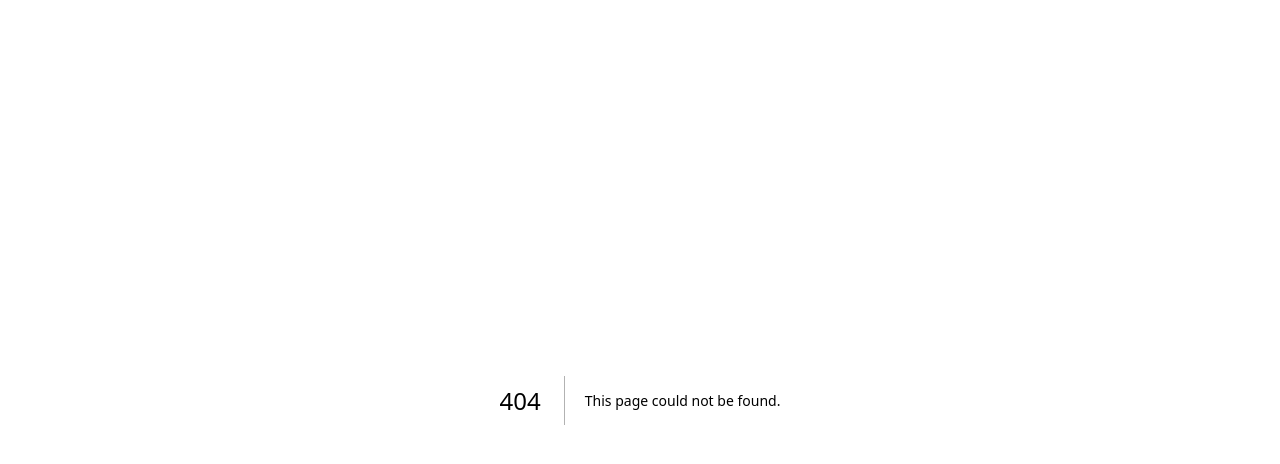
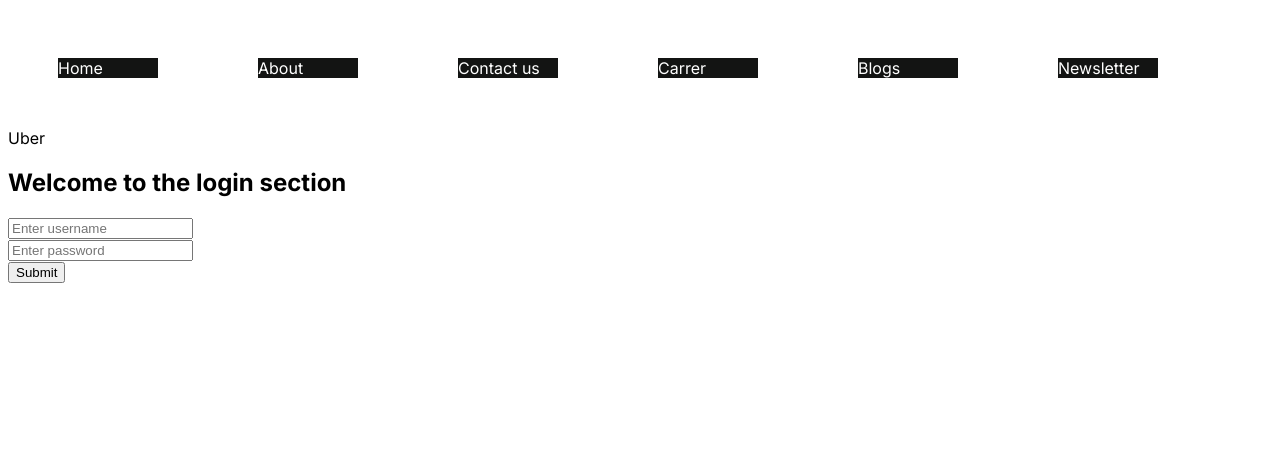
Before and after one commit to sangatrokaya/nextjsPractice, a Next.js app: page /login in a window 1280 px wide. Before the commit this address had no page. Shown: the top 464 px of the page. Built offline with nearby package versions, Linux system fonts and the light colour scheme.

Commit message:
nextjs project setup and general routing

```diff
--- a/src/app/globals.css
+++ b/src/app/globals.css
@@ -1,107 +1,6 @@
-:root {
-  --max-width: 1100px;
-  --border-radius: 12px;
-  --font-mono: ui-monospace, Menlo, Monaco, 'Cascadia Mono', 'Segoe UI Mono',
-    'Roboto Mono', 'Oxygen Mono', 'Ubuntu Monospace', 'Source Code Pro',
-    'Fira Mono', 'Droid Sans Mono', 'Courier New', monospace;
-
-  --foreground-rgb: 0, 0, 0;
-  --background-start-rgb: 214, 219, 220;
-  --background-end-rgb: 255, 255, 255;
-
-  --primary-glow: conic-gradient(
-    from 180deg at 50% 50%,
-    #16abff33 0deg,
-    #0885ff33 55deg,
-    #54d6ff33 120deg,
-    #0071ff33 160deg,
-    transparent 360deg
-  );
-  --secondary-glow: radial-gradient(
-    rgba(255, 255, 255, 1),
-    rgba(255, 255, 255, 0)
-  );
-
-  --tile-start-rgb: 239, 245, 249;
-  --tile-end-rgb: 228, 232, 233;
-  --tile-border: conic-gradient(
-    #00000080,
-    #00000040,
-    #00000030,
-    #00000020,
-    #00000010,
-    #00000010,
-    #00000080
-  );
-
-  --callout-rgb: 238, 240, 241;
-  --callout-border-rgb: 172, 175, 176;
-  --card-rgb: 180, 185, 188;
-  --card-border-rgb: 131, 134, 135;
+.card{
+  background-color: rgb(19, 20, 19);
+  width: 100px;
+  margin: 50px;
+  color: rgb(255, 255, 255);
 }
-
-@media (prefers-color-scheme: dark) {
-  :root {
-    --foreground-rgb: 255, 255, 255;
-    --background-start-rgb: 0, 0, 0;
-    --background-end-rgb: 0, 0, 0;
-
-    --primary-glow: radial-gradient(rgba(1, 65, 255, 0.4), rgba(1, 65, 255, 0));
-    --secondary-glow: linear-gradient(
-      to bottom right,
-      rgba(1, 65, 255, 0),
-      rgba(1, 65, 255, 0),
-      rgba(1, 65, 255, 0.3)
-    );
-
-    --tile-start-rgb: 2, 13, 46;
-    --tile-end-rgb: 2, 5, 19;
-    --tile-border: conic-gradient(
-      #ffffff80,
-      #ffffff40,
-      #ffffff30,
-      #ffffff20,
-      #ffffff10,
-      #ffffff10,
-      #ffffff80
-    );
-
-    --callout-rgb: 20, 20, 20;
-    --callout-border-rgb: 108, 108, 108;
-    --card-rgb: 100, 100, 100;
-    --card-border-rgb: 200, 200, 200;
-  }
-}
-
-* {
-  box-sizing: border-box;
-  padding: 0;
-  margin: 0;
-}
-
-html,
-body {
-  max-width: 100vw;
-  overflow-x: hidden;
-}
-
-body {
-  color: rgb(var(--foreground-rgb));
-  background: linear-gradient(
-      to bottom,
-      transparent,
-      rgb(var(--background-end-rgb))
-    )
-    rgb(var(--background-start-rgb));
-}
-
-a {
-  color: inherit;
-  text-decoration: none;
-}
-
-@media (prefers-color-scheme: dark) {
-  html {
-    color-scheme: dark;
-  }
-}
--- /dev/null
+++ b/src/app/login/page.js
@@ -0,0 +1,24 @@
+const test = () => {
+    const app = 'Uber'
+    const navItems = ['Home', 'About', 'Contact us', 'Carrer', 'Blogs', 'Newsletter']
+    return (
+        <div>
+            <div style={{display:'flex'}}>
+            {navItems.map((item, id) => {
+                return <div className="card">{item}</div>
+            })}
+
+            </div>
+            {app}
+            <br />
+            <h2>Welcome to the login section</h2>
+            <input placeholder="Enter username" />
+            <br />
+            <input placeholder="Enter password" type="password" />
+            <br />
+            <button>Submit</button>
+        </div>
+    )
+}
+
+export default test
```
Also changed, not shown: src/app/page.js (+13 -92 lines), src/app/register/page.js (added, +9 -0 lines).
